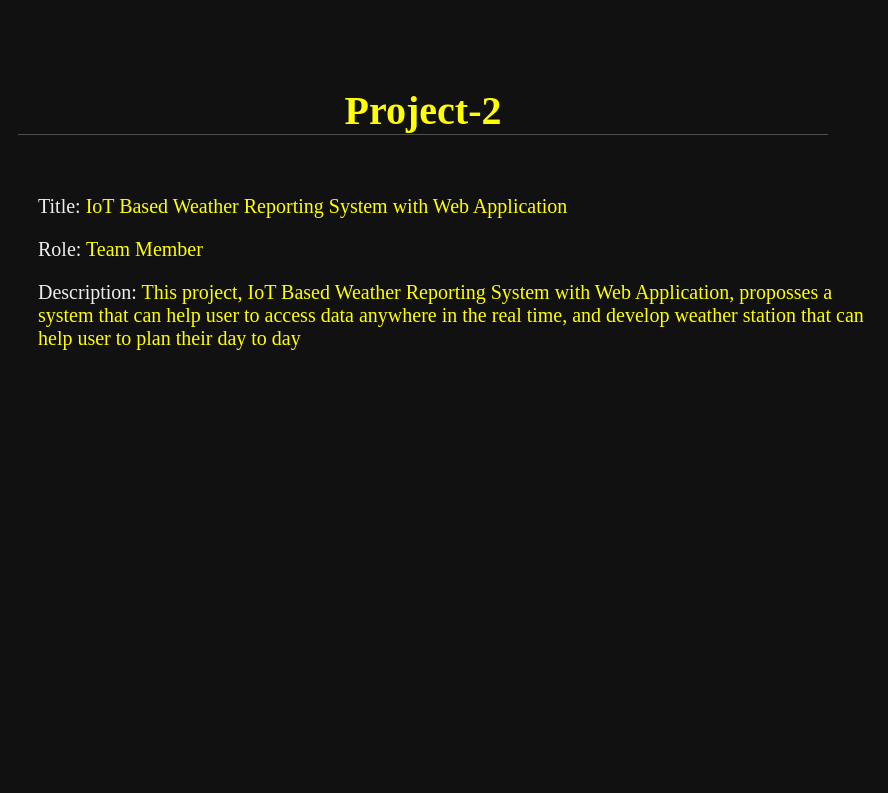
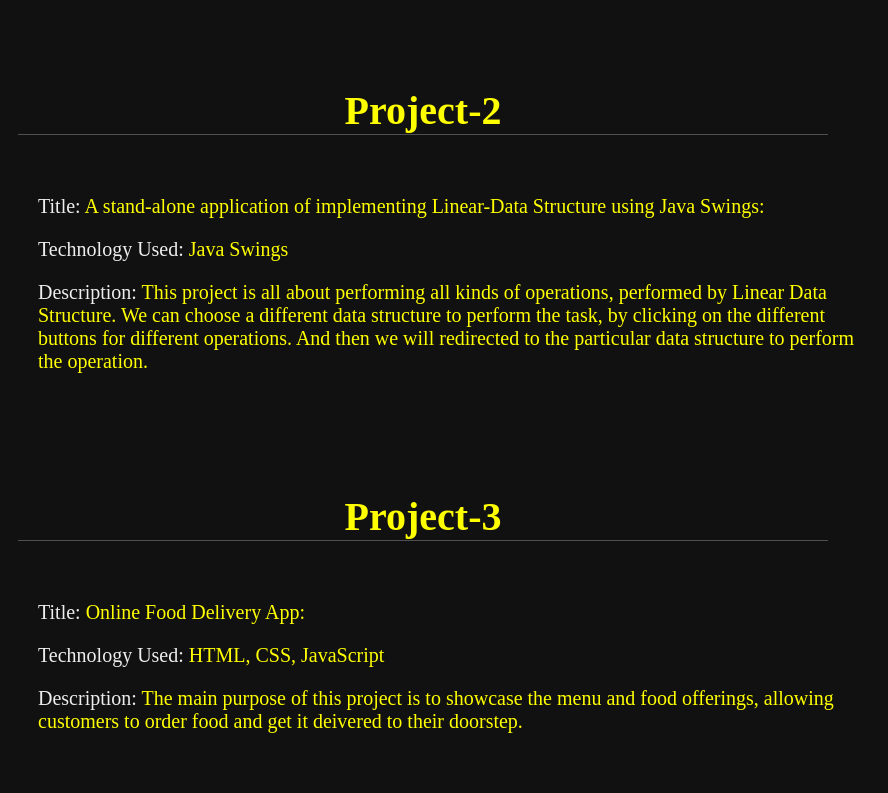
Before and after one commit to monika6362/portfolio, a plain HTML site: page index.html in a window 1280 px wide. Shown: the part 1607-2400 px from the top of the page, without its empty margins (392-1280 px from the left). Before the commit the page ends 2017 px from the top, so only its background shows below. Drawn offline with Linux system fonts and the light colour scheme.

Commit message:
Add files via upload

```diff
--- a/index.html
+++ b/index.html
@@ -96,9 +96,21 @@
     <h1 class="heading"><span>Project-2</span></h1>
     <div class="Row">
         <div class="det">
-    <h3><span>Title: </span>IoT Based Weather Reporting System with Web Application</h3>
-    <h3><span>Role: </span>Team Member</h3>
-    <h3><span>Description: </span>This project, IoT Based Weather Reporting System with Web Application, proposses a system that can help user to access data anywhere in the real time, and develop weather station that can help user to plan their day to day   </h3>
+    <h3><span>Title: </span>A stand-alone application of implementing Linear-Data Structure using Java Swings:</h3>
+    <h3><span>Technology Used: </span>Java Swings</h3>
+    <h3><span>Description: </span>This project is all about performing all kinds of operations, performed by Linear Data Structure. We can choose a different data structure to perform the task, by clicking on the different buttons for different operations. And then we will redirected to the particular data structure to perform the operation.   </h3>
+
+            </div>
+</div>
+</section>
+
+<section class="Project" id="Project">
+    <h1 class="heading"><span>Project-3</span></h1>
+    <div class="Row">
+        <div class="det">
+    <h3><span>Title: </span>Online Food Delivery App:</h3>
+    <h3><span>Technology Used: </span>HTML, CSS, JavaScript</h3>
+    <h3><span>Description: </span>The main purpose of this project is to showcase the menu and food offerings, allowing customers to order food and get it deivered to their doorstep.   </h3>
 
             </div>
 </div>
```
